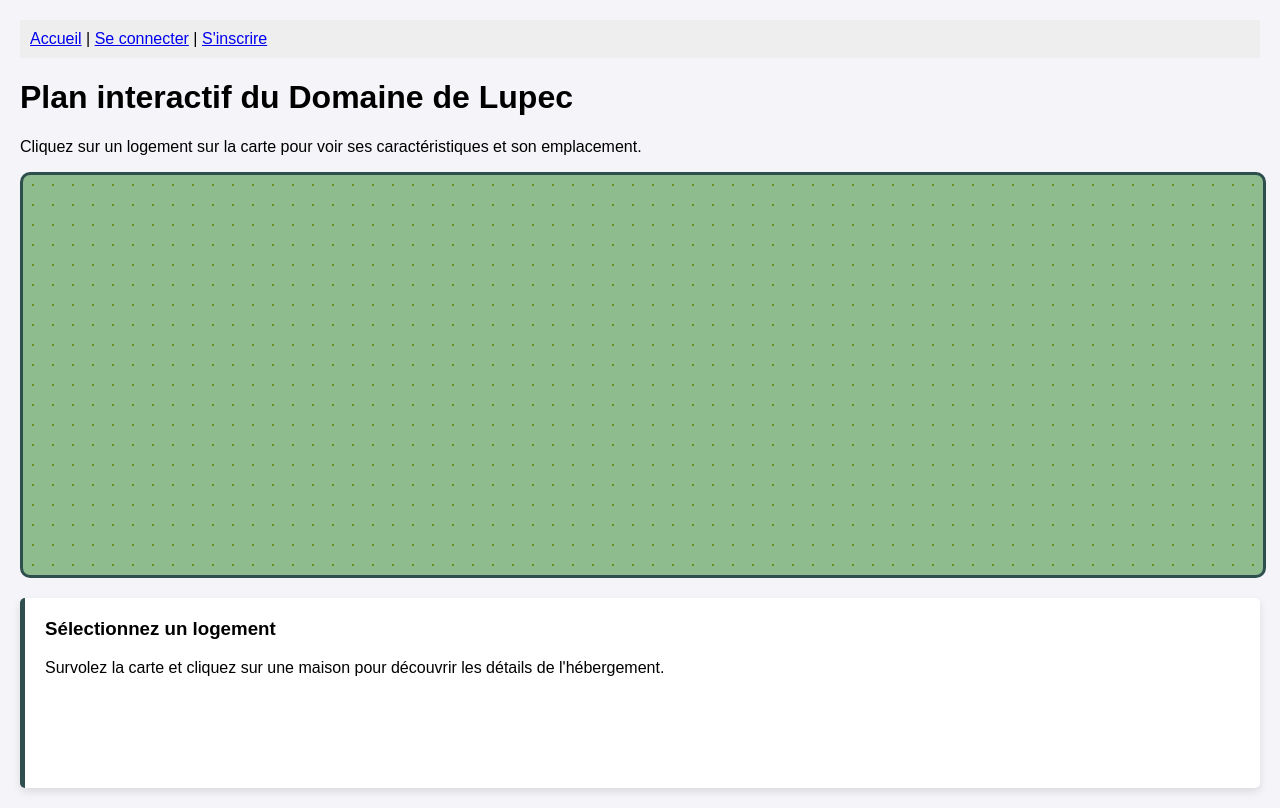
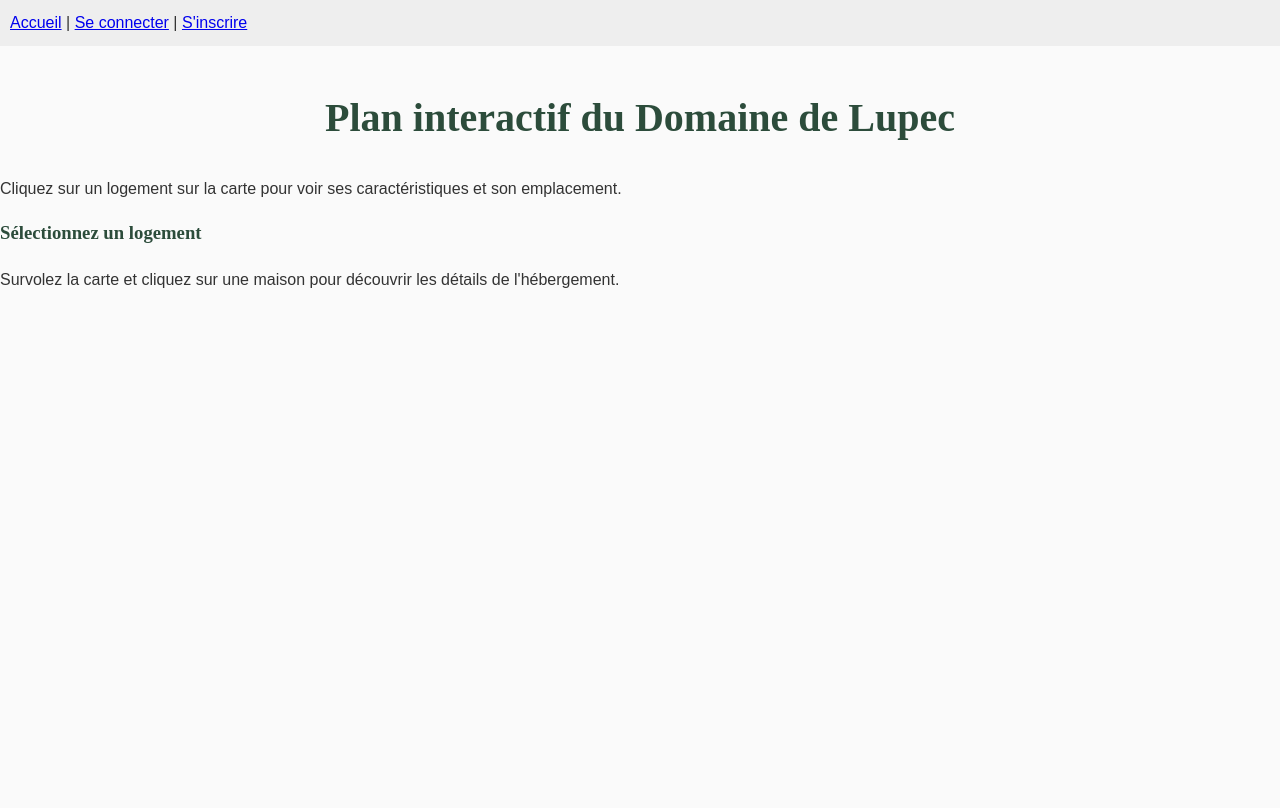
Before and after one commit to MireauAppel/fullstack-web-fundamentals, a Flask app: page / in a window 1280 px wide. After the commit the page ends 288 px from the top, so only its background shows below. Run offline with Flask 3, Linux system fonts and the light colour scheme; data that the repository does not hold is empty.

Commit message:
style.css updated

```diff
--- a/Projet_Web_S4/static/style.css
+++ b/Projet_Web_S4/static/style.css
@@ -1,64 +1,99 @@
-/* Style de base pour faire propre */
-body {
-    font-family: Arial, sans-serif;
-    margin: 20px;
-    background-color: #f4f4f9;
+/* =========================================
+   1. VARIABLES DE COULEURS ET POLICES
+   ========================================= */
+:root {
+    --bg-color: #FAFAFA; /* Un blanc très légèrement cassé/crème */
+    --text-color: #333333;
+    --primary-color: #2C4C3B; /* Vert forêt élégant */
+    --secondary-color: #D4A373; /* Couleur terre/bois chaud */
+    --accent-color: #A3B18A; /* Vert sauge doux */
+
+    --font-title: 'Lora', serif;
+    --font-text: 'Poppins', sans-serif;
 }
 
+/* =========================================
+   2. STYLE GLOBAL DU CORPS ET TEXTES
+   ========================================= */
+body {
+    font-family: var(--font-text);
+    background-color: var(--bg-color);
+    color: var(--text-color);
+    margin: 0;
+    padding: 0;
+    line-height: 1.6;
+}
+
+h1, h2, h3 {
+    font-family: var(--font-title);
+    color: var(--primary-color);
+    font-weight: 600;
+}
+
+h1 {
+    text-align: center;
+    font-size: 2.5rem;
+    margin-top: 40px;
+}
+
+/* =========================================
+   3. LA BARRE DE NAVIGATION (Menu)
+   ========================================= */
+#main-nav {
+    background-color: #ffffff;
+    padding: 15px 40px;
+    display: flex;
+    justify-content: space-between;
+    align-items: center;
+    box-shadow: 0 2px 15px rgba(0,0,0,0.05); /* Petite ombre portée douce */
+    position: sticky;
+    top: 0;
+    z-index: 100;
+}
+
+#main-nav a {
+    text-decoration: none;
+    color: var(--primary-color);
+    font-weight: 500;
+    margin-left: 15px;
+    transition: all 0.3s ease;
+}
+
+#main-nav a:hover {
+    color: var(--secondary-color);
+}
+
+.user-email {
+    font-style: italic;
+    color: #666;
+    margin-right: 15px;
+}
+
+/* =========================================
+   4. LES BOUTONS
+   ========================================= */
+.btn-primary, .btn-secondary, .btn-admin {
+    padding: 8px 16px;
+    border-radius: 5px;
+    font-weight: 500 !important;
+}
+
+.btn-primary {
+    background-color: var(--primary-color);
+    color: white !important;
+}
+
+.btn-primary:hover {
+    background-color: var(--secondary-color);
+    color: white !important;
+}
+
+.btn-admin {
+    background-color: #8b0000;
+    color: white !important;
+}
+
+/* GARDER TON CODE POUR LA CARTE EN DESSOUS ICI... */
 /* LA CARTE DU DOMAINE */
 #domain-map {
-    width: 100%;
-    height: 400px;
-    background-color: #8FBC8F; /* Vert "Domaine" */
-    border: 3px solid #2F4F4F;
-    border-radius: 10px;
-    position: relative; /* Très important pour placer les maisons */
-    margin-bottom: 20px;
-    /* Petit motif d'herbe en CSS natif */
-    background-image: radial-gradient(#6B8E23 1px, transparent 1px);
-    background-size: 20px 20px;
-}
-
-/* LES MAISONS (MARQUEURS) */
-.map-marker {
-    position: absolute;
-    font-size: 30px;
-    cursor: pointer;
-    transition: transform 0.2s; /* Petite animation fluide */
-    text-shadow: 2px 2px 4px rgba(0,0,0,0.5);
-}
-
-.map-marker:hover {
-    transform: scale(1.5); /* Grossit quand on passe la souris */
-}
-
-/* Positions codées en dur pour simuler une vraie géographie */
-.marker-1 { top: 20%; left: 25%; } /* La Vieille maison */
-.marker-2 { top: 25%; left: 35%; } /* L'annexe (proche de la vieille maison) */
-.marker-3 { top: 60%; left: 20%; } /* Studio Gandalf */
-.marker-4 { top: 65%; left: 30%; } /* Studio Hobbit (proche de Gandalf) */
-.marker-5 { top: 40%; left: 70%; } /* La Dépendance Ouest (Isolée) */
-
-/* LE PANNEAU D'INFORMATION (Géré par JS) */
-#info-panel {
-    background: white;
-    padding: 20px;
-    border-left: 5px solid #2F4F4F;
-    border-radius: 5px;
-    box-shadow: 0 4px 8px rgba(0,0,0,0.1);
-    min-height: 150px;
-}
-
-#info-link {
-    display: inline-block;
-    margin-top: 10px;
-    padding: 10px 15px;
-    background-color: #2F4F4F;
-    color: white;
-    text-decoration: none;
-    border-radius: 5px;
-}
-
-#info-link:hover {
-    background-color: #1a2f2f;
-}
+...
```
